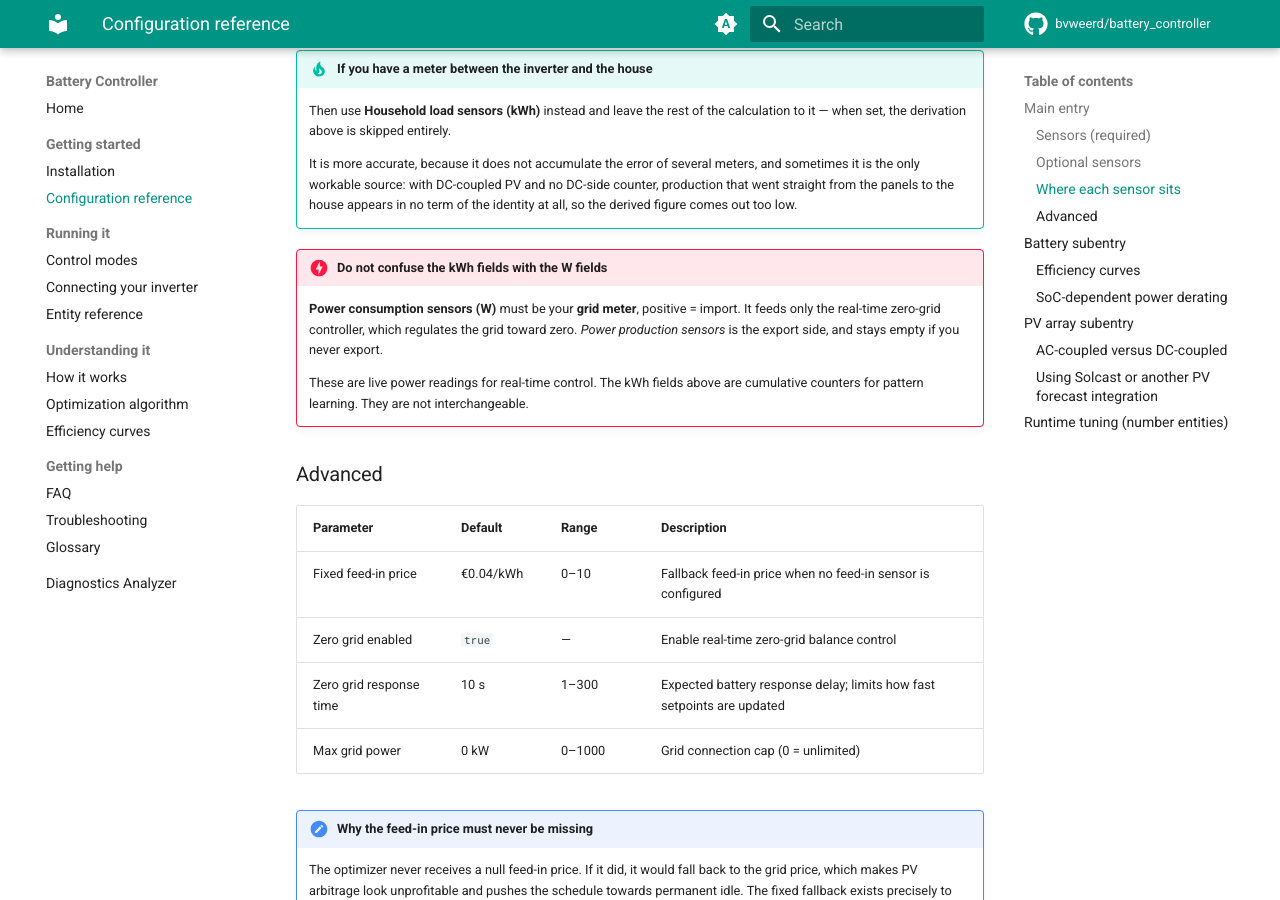
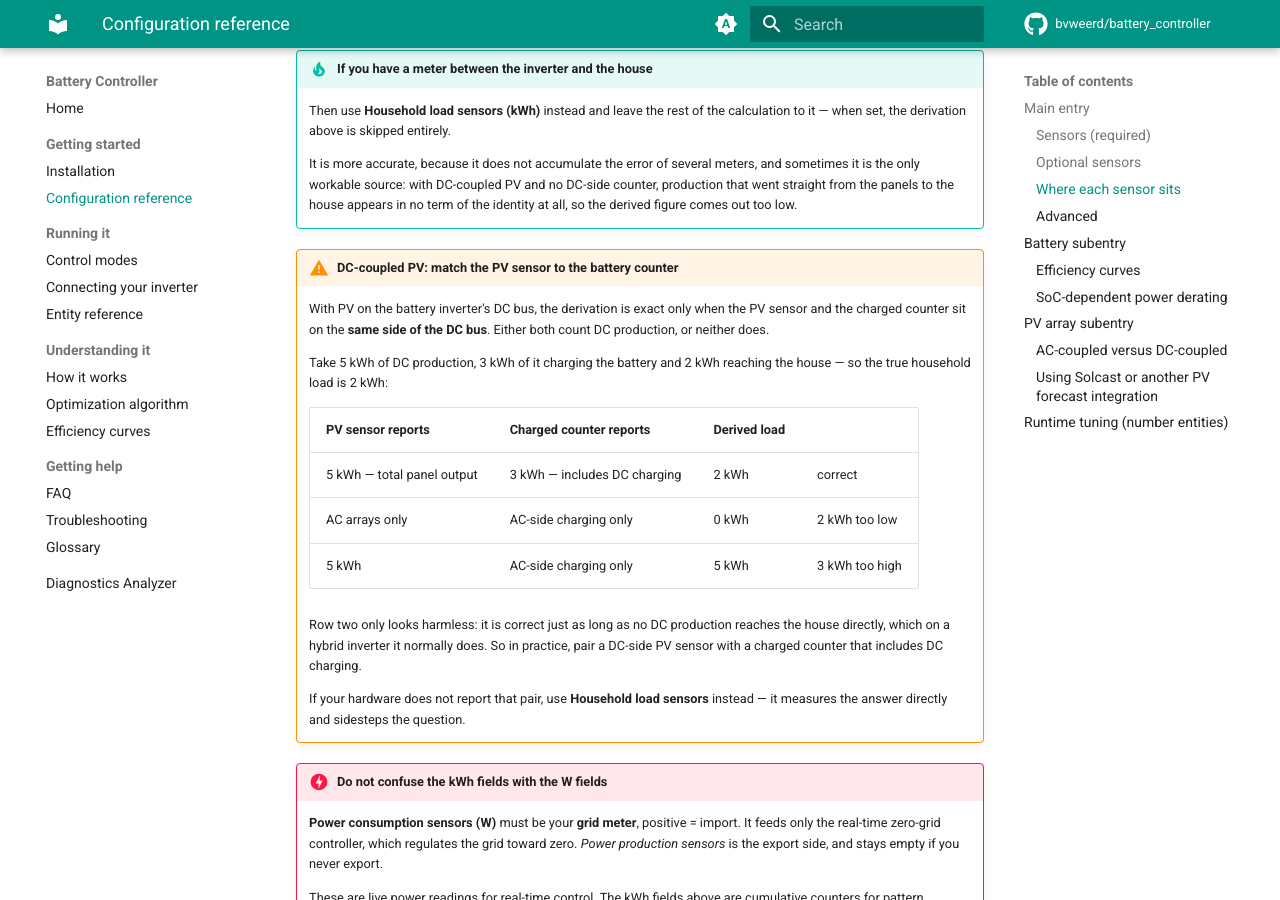
Before and after one commit to bvweerd/battery_controller, an MkDocs documentation site: the page built from docs/configuration.md, in a window 1280 px wide and 900 px high, scrolled down 2089 px. Built offline with MkDocs 1.6.1 and Material for MkDocs 9.7.7, drawn with Linux system fonts in a browser that asks for light colours; comment, search, counter and statistics services are not loaded.

Commit message:
docs: state the DC-bus pairing rule for DC-coupled PV
Raised in #106: with PV on the battery inverter's DC bus it is not
obvious whether to fill in the PV sensor, and the answer depends on what
the battery charged counter already includes.

The balance is exact whenever the PV sensor and the charged counter sit
on the same side of the DC bus — either both count DC production, or
neither does. Worked through with 5 kWh of DC production, 3 kWh charging
the battery and 2 kWh reaching the house: matching sensors give the true
2 kWh, AC-only sensors give 0, and a total PV sensor against an AC-only
charged counter gives 5.

The all-AC row is the trap, because it is correct only while no DC
production reaches the house directly — which on a hybrid inverter it
normally does. Hence the practical advice to pair a DC-side PV sensor
with a charged counter that includes DC charging, and to fall back to the
household load override when the hardware does not report that pair.

Co-Authored-By: Claude Opus 5 <noreply@anthropic.com>
Claude-Session: https://claude.ai/code/session_01KLjUmZWiLB6xHSeoLWUMjr

```diff
--- a/docs/configuration.md
+++ b/docs/configuration.md
@@ -89,6 +89,27 @@ rather than asked for.
     sometimes it is the only workable source: with DC-coupled PV and no DC-side counter,
     production that went straight from the panels to the house appears in no term of the
     identity at all, so the derived figure comes out too low.
+
+!!! warning "DC-coupled PV: match the PV sensor to the battery counter"
+    With PV on the battery inverter's DC bus, the derivation is exact only when the PV
+    sensor and the charged counter sit on the **same side of the DC bus**. Either both
+    count DC production, or neither does.
+
+    Take 5 kWh of DC production, 3 kWh of it charging the battery and 2 kWh reaching the
+    house — so the true household load is 2 kWh:
+
+    | PV sensor reports | Charged counter reports | Derived load | |
+    |-------------------|-------------------------|--------------|---|
+    | 5 kWh — total panel output | 3 kWh — includes DC charging | 2 kWh | correct |
+    | AC arrays only | AC-side charging only | 0 kWh | 2 kWh too low |
+    | 5 kWh | AC-side charging only | 5 kWh | 3 kWh too high |
+
+    Row two only looks harmless: it is correct just as long as no DC production reaches
+    the house directly, which on a hybrid inverter it normally does. So in practice, pair
+    a DC-side PV sensor with a charged counter that includes DC charging.
+
+    If your hardware does not report that pair, use **Household load sensors** instead —
+    it measures the answer directly and sidesteps the question.
 
 !!! danger "Do not confuse the kWh fields with the W fields"
     **Power consumption sensors (W)** must be your **grid meter**, positive = import. It
```
